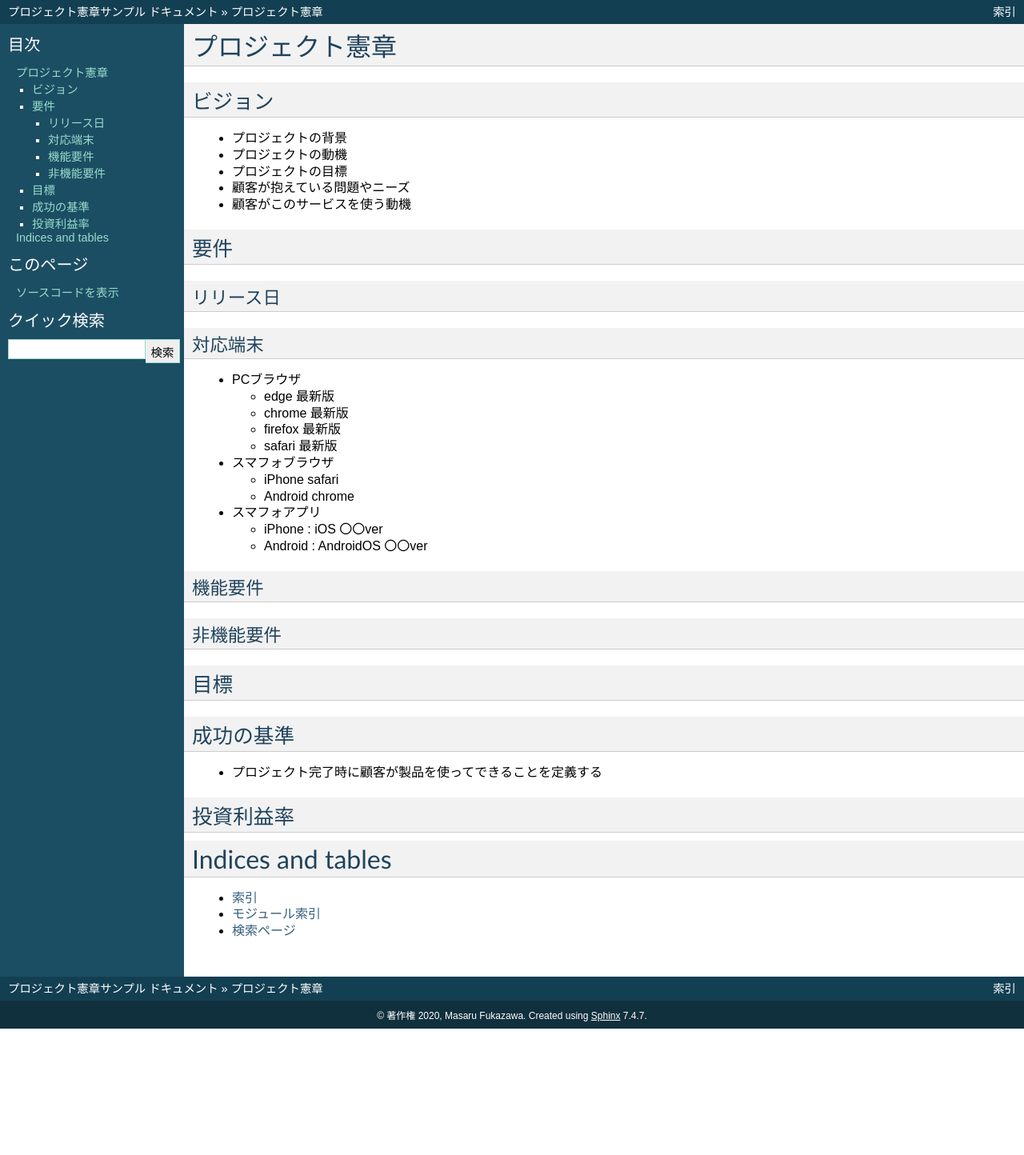
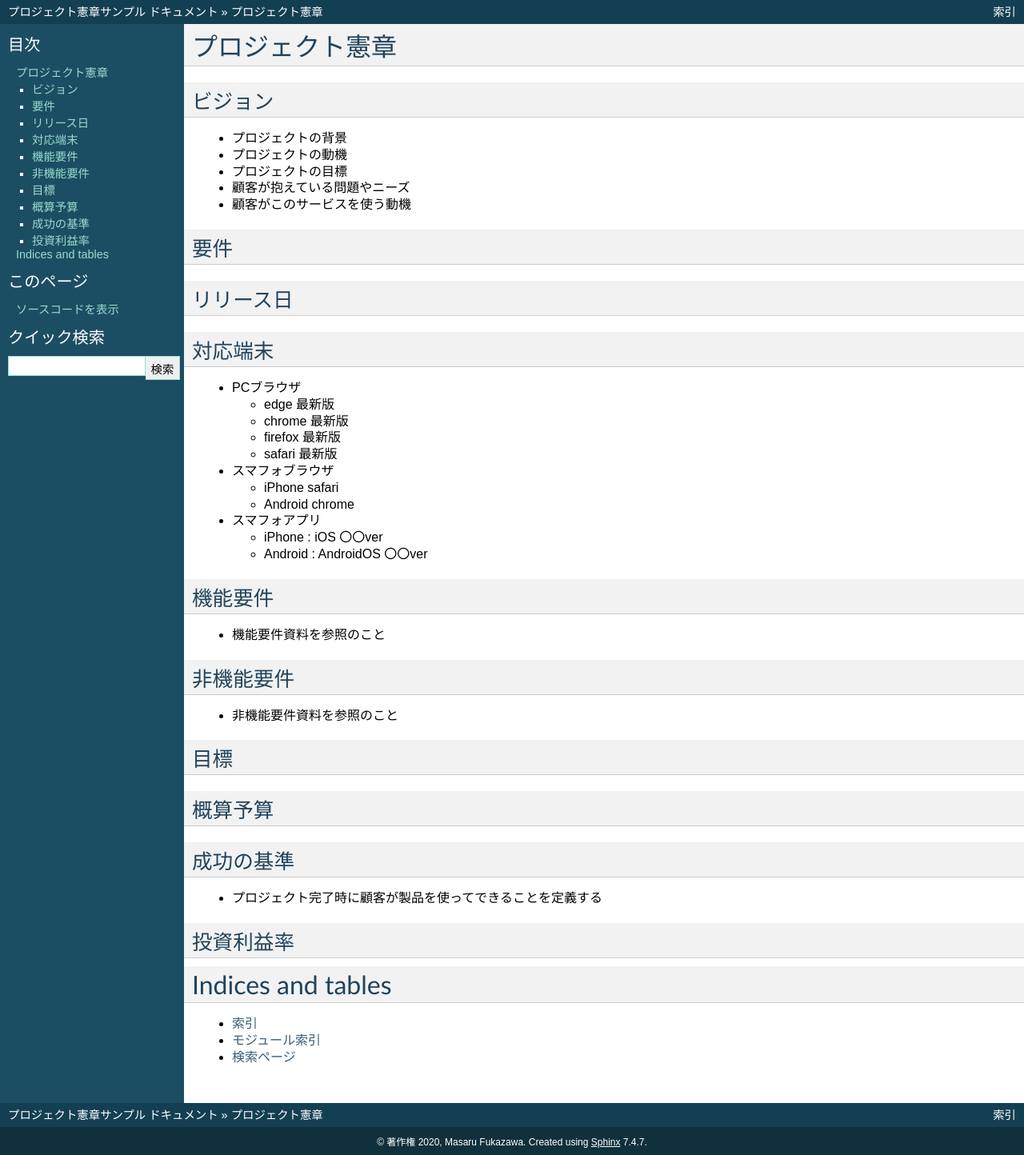
Before and after one commit to MasaruFukazawa/devdocs, a Sphinx documentation site: the page built from project_charter/source/index.rst, in a window 1280 px wide. Shown: the whole page at 80% size. Built offline with Sphinx 7.4.7, drawn with Linux system fonts in a browser that asks for light colours; before the commit the page ends 1286 px from its top, so only the background shows below that.

Commit message:
機能要件/非機能要件追加

```diff
--- a/project_charter/source/index.rst
+++ b/project_charter/source/index.rst
@@ -24,10 +24,10 @@
 --------------------------------------------
 
 リリース日
-^^^^^^^^^^^^^^^^^^^^^^^^^^^^^^^^^^^^^^^^^^^^
+--------------------------------------------
 
 対応端末
-^^^^^^^^^^^^^^^^^^^^^^^^^^^^^^^^^^^^^^^^^^^^
+--------------------------------------------
 
 - PCブラウザ
 
@@ -53,14 +53,22 @@
 
 
 機能要件
-^^^^^^^^^^^^^^^^^^^^^^^^^^^^^^^^^^^^^^^^^^^^
+--------------------------------------------
+
+- 機能要件資料を参照のこと
 
 
 非機能要件
-^^^^^^^^^^^^^^^^^^^^^^^^^^^^^^^^^^^^^^^^^^^^
+--------------------------------------------
+
+- 非機能要件資料を参照のこと
 
 
 目標
+--------------------------------------------
+
+
+概算予算
 --------------------------------------------
 
 
```
